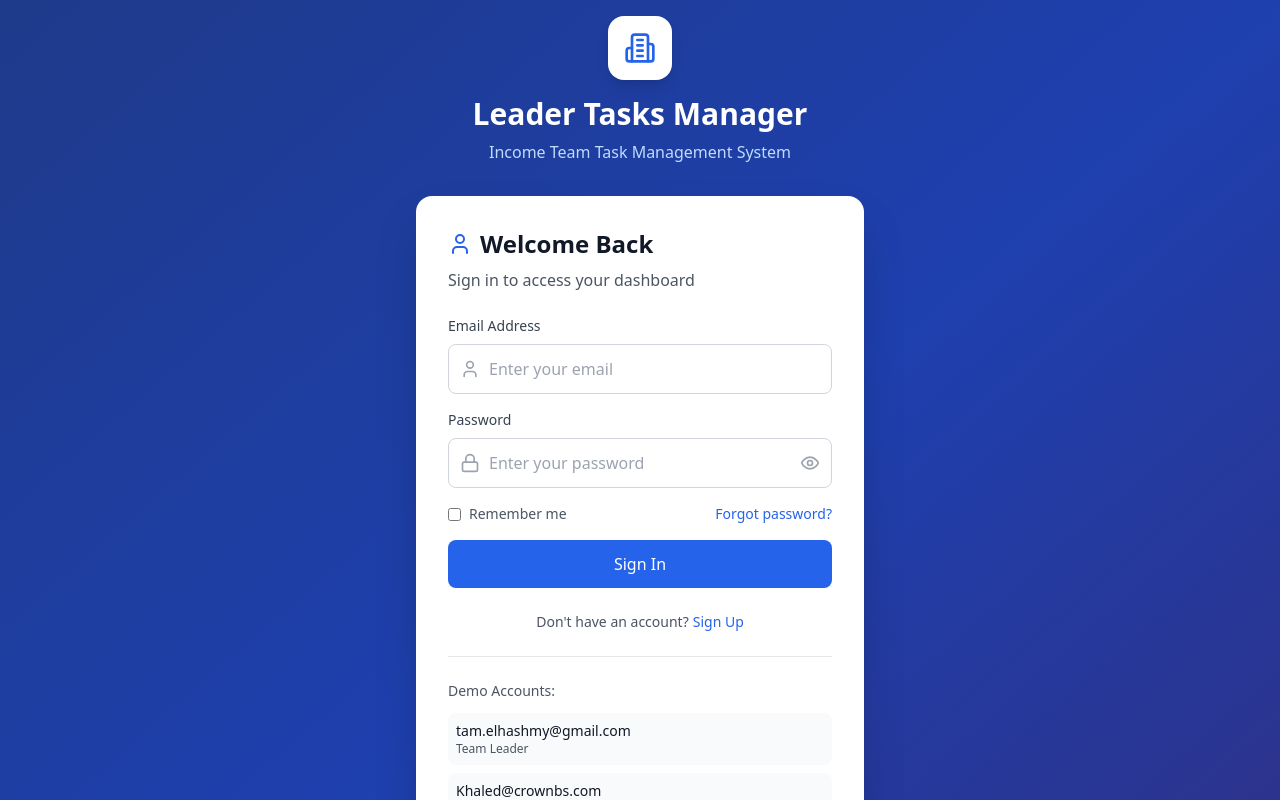
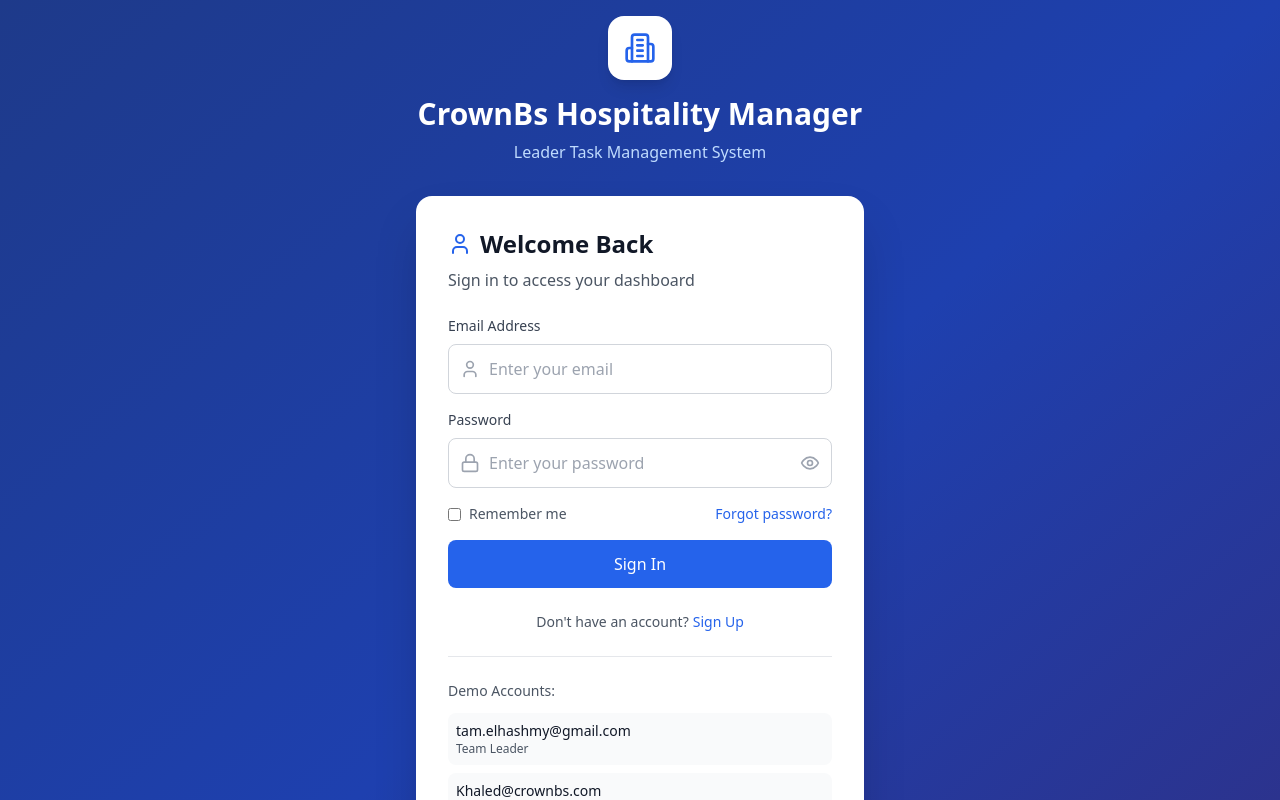
Before and after one commit to elhashmi-crown/tasks-control, a React (Vite) app: page / in a window 1280 px wide. Shown: the top 800 px of the page. Built offline with nearby package versions, Linux system fonts and the light colour scheme.

Commit message:
Updated LoginForm.tsx

```diff
--- a/src/components/LoginForm.tsx
+++ b/src/components/LoginForm.tsx
@@ -80,8 +80,8 @@ export const LoginForm: React.FC<LoginFormProps> = ({ onLogin, onSignUp, isLoadi
           <div className="inline-flex items-center justify-center w-16 h-16 bg-white rounded-2xl shadow-lg mb-4">
             <Building2 className="w-8 h-8 text-blue-600" />
           </div>
-          <h1 className="text-3xl font-bold text-white mb-2">Leader Tasks Manager</h1>
-          <p className="text-blue-200">Income Team Task Management System</p>
+          <h1 className="text-3xl font-bold text-white mb-2">CrownBs Hospitality Manager</h1>
+          <p className="text-blue-200">Leader Task Management System</p>
         </div>
 
         {/* Login Card */}
```
